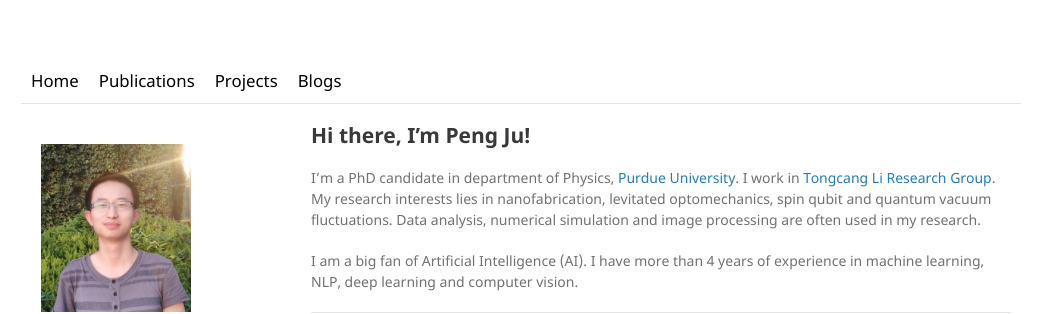
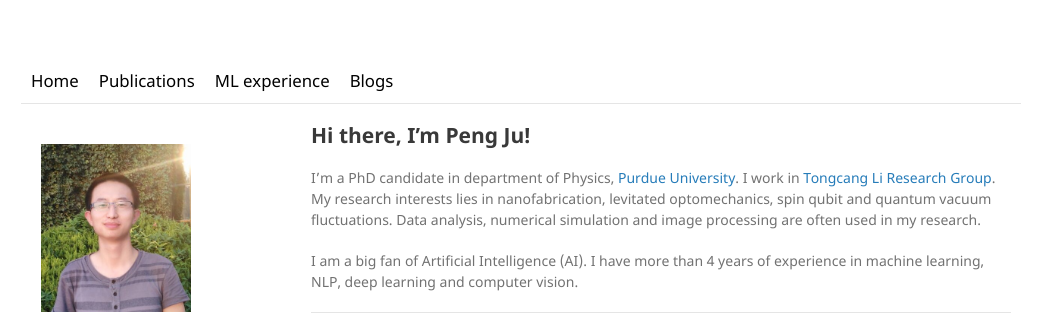
Before and after one commit to peng-ju/peng-ju.github.io, a Jekyll site: the page built from index.md, in a window 1280 px wide. Shown: the top 314 px of the page, without its empty margins (119-1161 px from the left). Built offline with Jekyll 4.4.1, drawn with Linux system fonts in a browser that asks for light colours.

Commit message:
update ML experience

```diff
--- a/_layouts/default.html
+++ b/_layouts/default.html
@@ -24,7 +24,7 @@
     <div class="topnav" style="font: 14px/1.5 "Noto Sans", "Helvetica Neue", Helvetica, Arial, sans-serif;">
       <a href="/">Home</a>
       <a href="/publications">Publications</a>
-      <a href="/projects">Projects</a>
+      <a href="/projects">ML experience</a>
       <a href="/blog">Blogs</a>
 
     </div>
--- a/_layouts/default_blog.html
+++ b/_layouts/default_blog.html
@@ -13,7 +13,7 @@
   <div class="topnav" style="font: 14px/1.5 "Noto Sans", "Helvetica Neue", Helvetica, Arial, sans-serif;">
       <a href="/">Home</a>
       <a href="/publications">Publications</a>
-      <a href="/projects">Projects</a>
+      <a href="/projects">ML experience</a>
       <a href="/blog">Blogs</a>
   </div>
 
--- a/_layouts/default_project.html
+++ b/_layouts/default_project.html
@@ -13,7 +13,7 @@
   <div class="topnav" style="font: 14px/1.5 "Noto Sans", "Helvetica Neue", Helvetica, Arial, sans-serif;">
       <a href="/">Home</a>
       <a href="/publications">Publications</a>
-      <a href="/projects">Projects</a>
+      <a href="/projects">ML experience</a>
       <a href="/blog">Blogs</a>
 
   </div>
--- a/_layouts/default_pub.html
+++ b/_layouts/default_pub.html
@@ -13,7 +13,7 @@
   <div class="topnav" style="font: 14px/1.5 "Noto Sans", "Helvetica Neue", Helvetica, Arial, sans-serif;">
       <a href="/">Home</a>
       <a href="/publications">Publications</a>
-      <a href="/projects">Projects</a>
+      <a href="/projects">ML experience</a>
       <a href="/blog">Blogs</a>
 
   </div>
```
Also changed, not shown: projects/index.md (+1 -1 lines).
